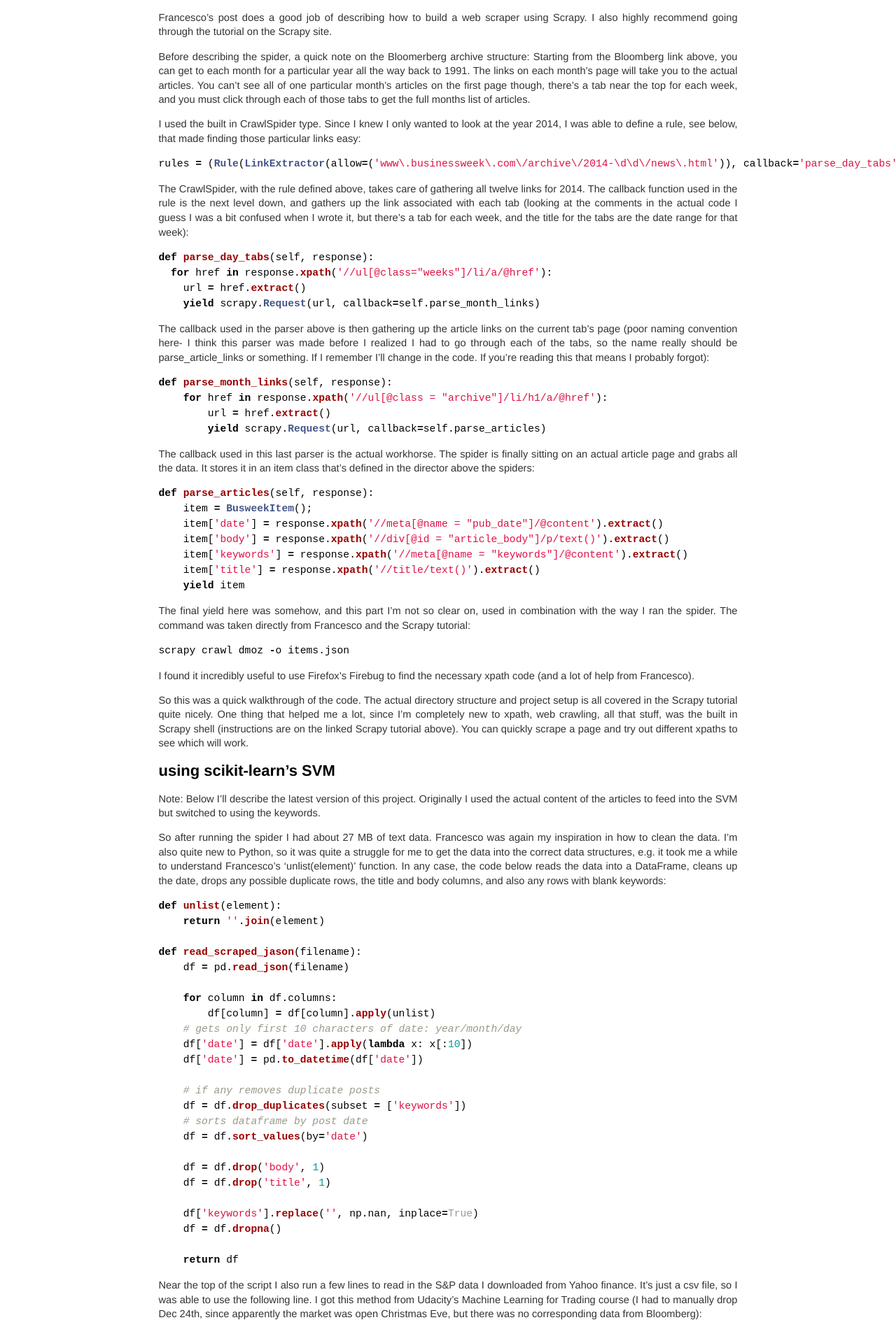
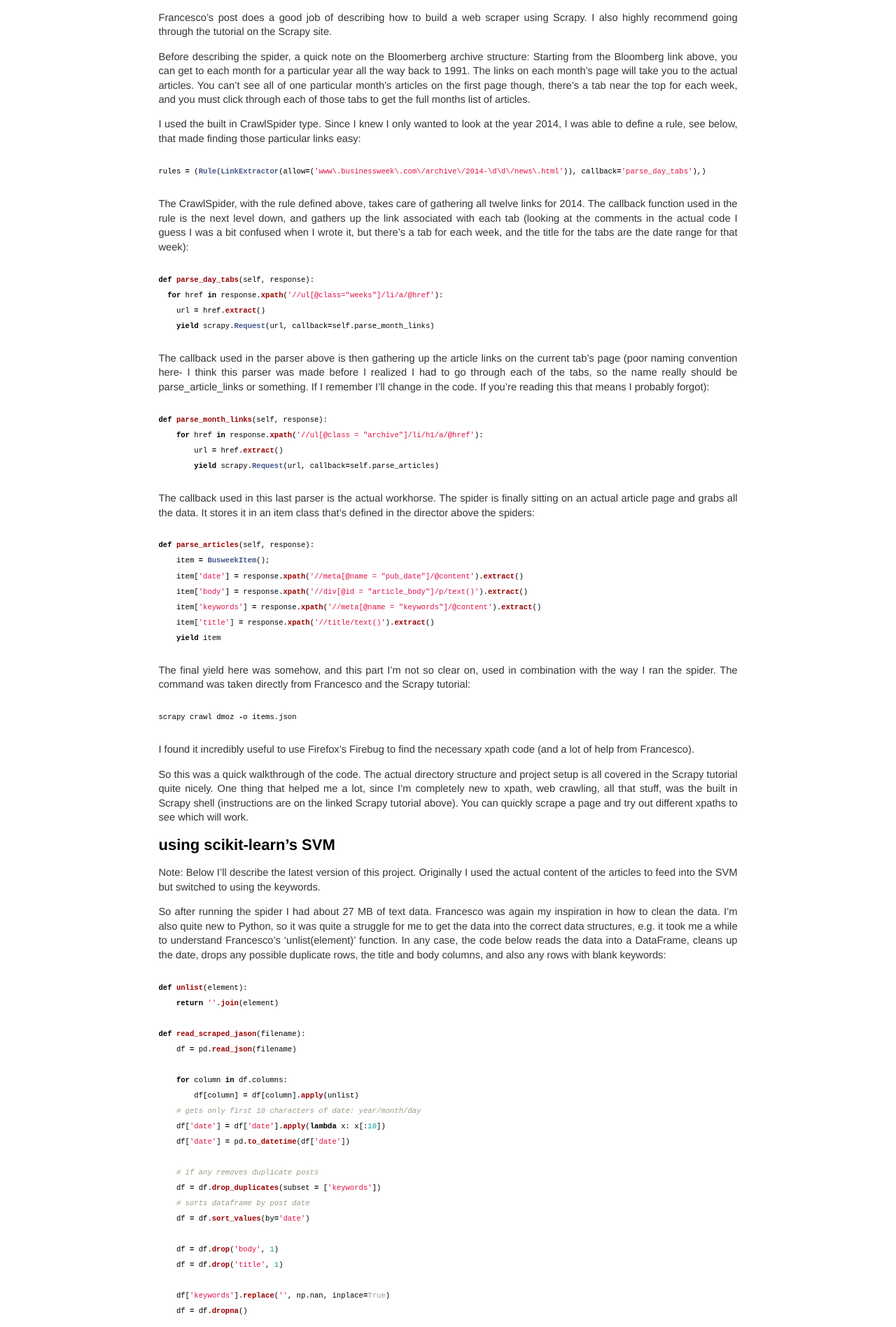
Before and after one commit to bsmitty5000/bsmitty5000.github.io, a Jekyll site: the page built from _posts/2016-02-06-Stock-Market-Predictions-Using-Scrapy-and-SVMs.md, in a window 1280 px wide. Shown: the part 576-2473 px from the top of the page at 70% size. Built offline with Jekyll 4.4.1, drawn with Linux system fonts in a browser that asks for light colours; comment, search, counter and statistics services are not loaded.

Commit message:
Update syntax.css

```diff
--- a/css/syntax.css
+++ b/css/syntax.css
@@ -1,4 +1,4 @@
-.highlight  { background: #ffffff; }
+.highlight  { background: #ffffff; overflow: auto; font-size: 85%;}
 .highlight .c { color: #999988; font-style: italic } /* Comment */
 .highlight .err { color: #a61717; background-color: #e3d2d2 } /* Error */
 .highlight .k { font-weight: bold } /* Keyword */
```
